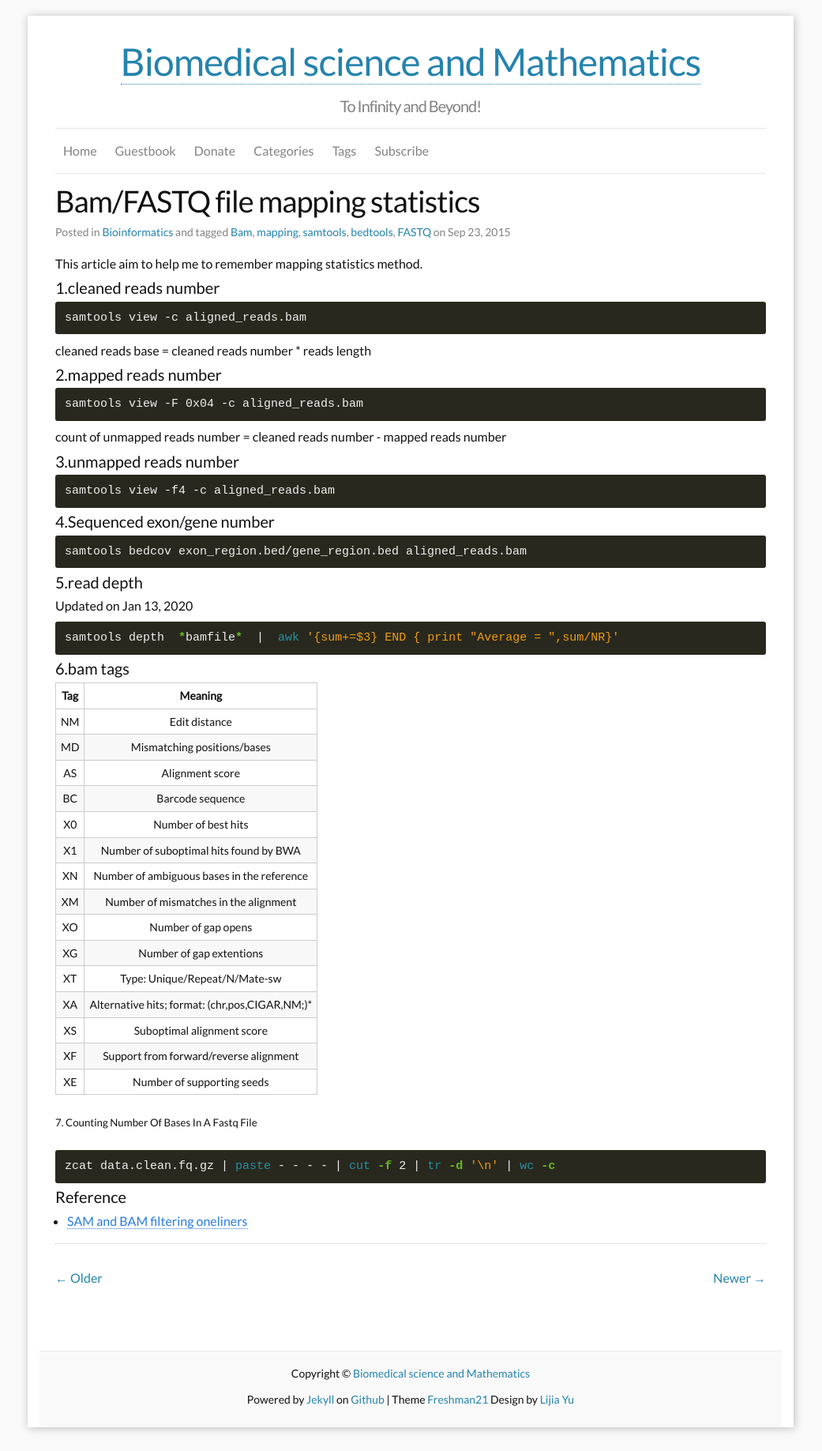
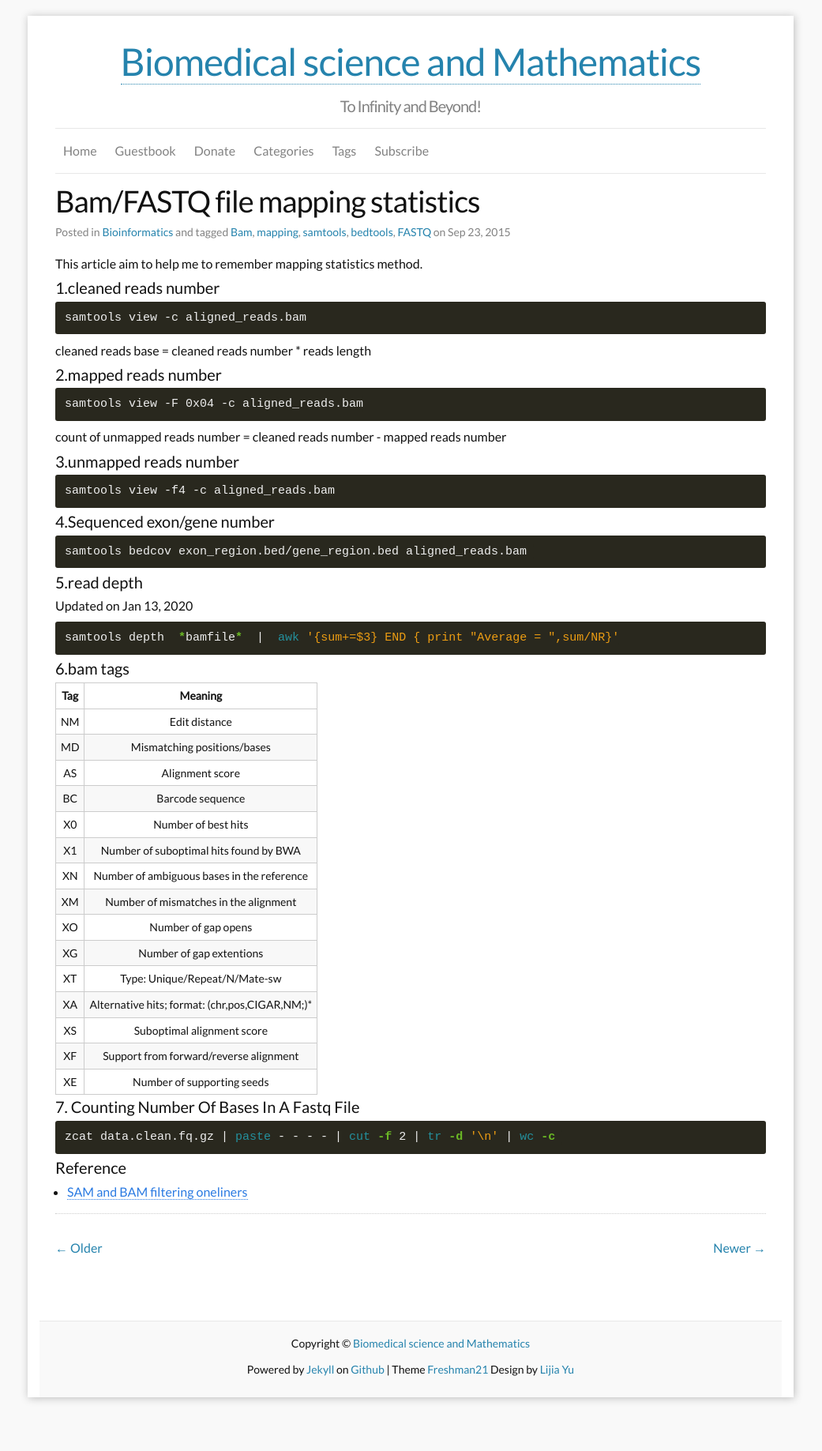
Before and after one commit to yulijia/en, a Jekyll site: the page built from _posts/2015-09-23-mapping-statistics.md, in a window 1280 px wide. Shown: the whole page at 79% size, without its empty margins (120-1161 px from the left). Built offline with Jekyll 4.4.1, drawn with Linux system fonts in a browser that asks for light colours; nearby versions of some CDN libraries; comment, search, counter and statistics services are not loaded; after the commit the page ends 1799 px from its top, so only the background shows below that.

Commit message:
change title style

````diff
--- a/_posts/2015-09-23-mapping-statistics.md
+++ b/_posts/2015-09-23-mapping-statistics.md
@@ -88,7 +88,7 @@ samtools depth  *bamfile*  |  awk '{sum+=$3} END { print "Average = ",sum/NR}'
 |XE|Number of supporting seeds|
 
 
-##### 7. Counting Number Of Bases In A Fastq File
+#### 7. Counting Number Of Bases In A Fastq File
 
 ```bash
 zcat data.clean.fq.gz | paste - - - - | cut -f 2 | tr -d '\n' | wc -c
````
